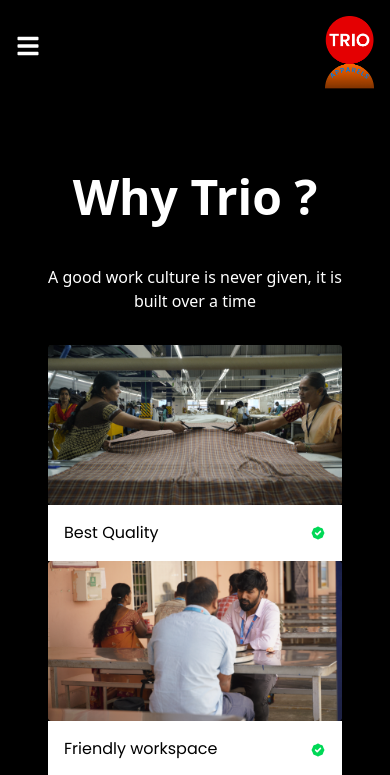
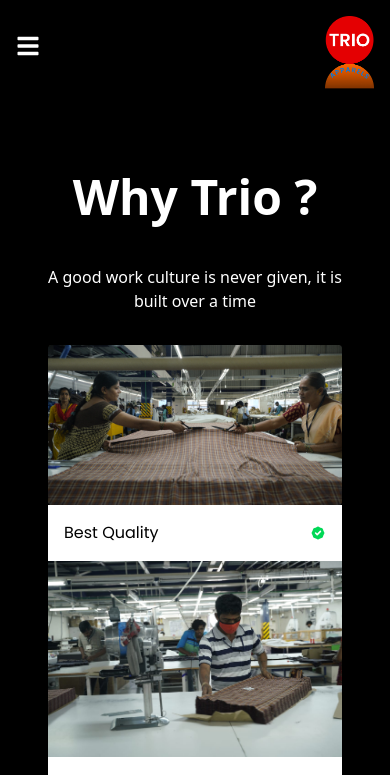
Before and after one commit to intecc-services/trioapparel, a React (Create React App) app in the folder frontend/: page /whytrio in a window 390 px wide. Shown: the top 775 px of the page. Built offline with nearby package versions, Linux system fonts and the light colour scheme; a web font is replaced by a local one.

Commit message:
final image

```diff
--- a/frontend/src/components/Product/ProductDetails.js
+++ b/frontend/src/components/Product/ProductDetails.js
@@ -5,7 +5,7 @@
     return (
         <div className="product-details-div">
         <h4 className="product-details">
-            Trio appareal is the state-of-the-art garment manufacturing comapny where fabric made into quality finished products. Trio is specialized in making Shirts -  both Formals and Casuals.
+            Trio appareal is the state-of-the-art garment manufacturing company where fabric made into quality finished products. Trio is specialized in making Shirts -  both Formals and Casuals.
         </h4>
         </div>
     )
--- a/frontend/src/components/WhyTrio/styles.css
+++ b/frontend/src/components/WhyTrio/styles.css
@@ -41,6 +41,7 @@
 }
 .img-tag-why-item{
     width:100%;
+    height: 230px;
 }
 .part-one-item-text{
     display:flex;
@@ -78,6 +79,10 @@
         color:black;
         padding:0 3rem;
     }
+    .img-tag-why-item{
+        width:100%;
+        height: 100%;
+    }
     .part-one-why{
         background-color: black;
     }
--- a/frontend/src/general.js
+++ b/frontend/src/general.js
@@ -44,7 +44,7 @@
   {
     image: '/images/carousel2.png',
     text1:
-      'We are a certified company that proves our credibility in terms of how our esteemed clients can rely on us. We have the following quality policy',
+      'We are a certified company that proves our credibility in terms of how our esteemed clients can rely on us.',
   },
   {
     image: '/images/carousel3.png',
@@ -104,7 +104,7 @@
     text: 'Best Quality',
   },
   {
-    image: '/images/whyTrio2.png',
+    image: '/images/whytrio2.png',
     text: 'Friendly workspace',
   },
   {
```
Also changed, not shown: frontend/public/images/whytrio2.png.
